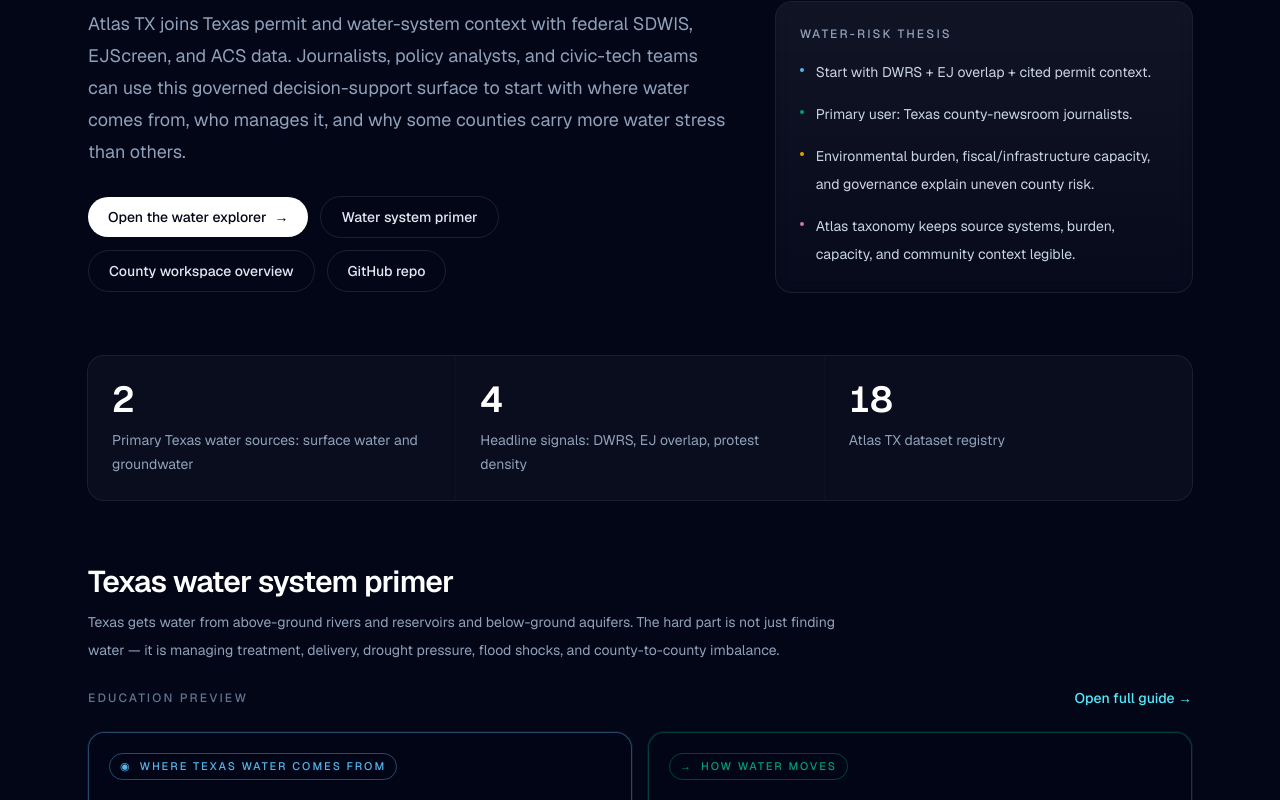
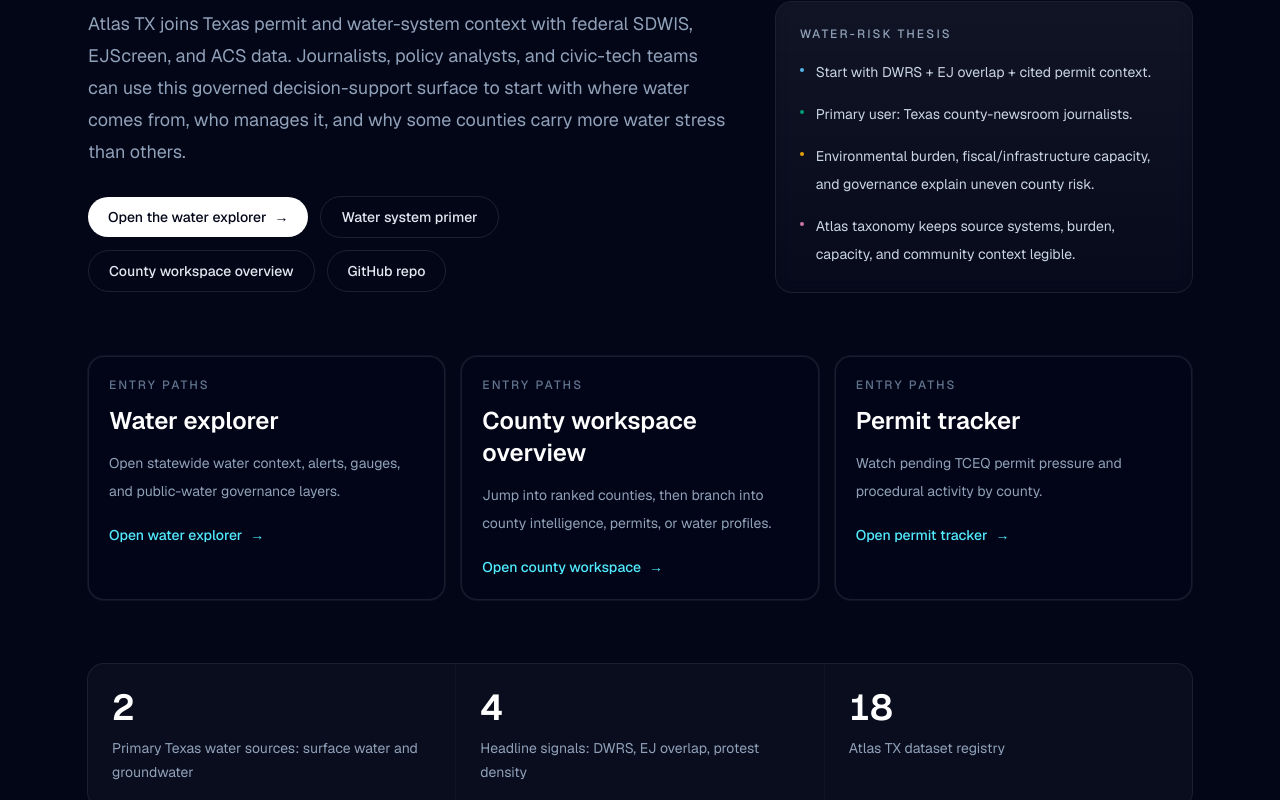
Before and after one commit to sbauwow/atlas-tx, a Next.js app: page / in a window 1280 px wide. Shown: the part 500-1300 px from the top of the page. Built offline with nearby package versions, Linux system fonts and the light colour scheme.

Commit message:
feat: add homepage workflow entry paths

```diff
--- a/src/app/page.tsx
+++ b/src/app/page.tsx
@@ -69,6 +69,30 @@
             <li className="flex gap-3"><span aria-hidden="true" className="mt-2.5 size-1 shrink-0 rounded-full bg-cat-6" />Atlas taxonomy keeps source systems, burden, capacity, and community context legible.</li>
           </ul>
         </aside>
+      </section>
+
+      <section className="grid gap-4 lg:grid-cols-3">
+        <EntryPathCard
+          eyebrow="Entry paths"
+          title="Water explorer"
+          description="Open statewide water context, alerts, gauges, and public-water governance layers."
+          href="/water"
+          cta="Open water explorer"
+        />
+        <EntryPathCard
+          eyebrow="Entry paths"
+          title="County workspace overview"
+          description="Jump into ranked counties, then branch into county intelligence, permits, or water profiles."
+          href="/counties"
+          cta="Open county workspace"
+        />
+        <EntryPathCard
+          eyebrow="Entry paths"
+          title="Permit tracker"
+          description="Watch pending TCEQ permit pressure and procedural activity by county."
+          href="/permits"
+          cta="Open permit tracker"
+        />
       </section>
 
       <section className="grid gap-px overflow-hidden rounded-2xl bg-white/5 ring-1 ring-white/10 sm:grid-cols-3">
@@ -197,3 +221,29 @@
     </div>
   );
 }
+
+function EntryPathCard({
+  eyebrow,
+  title,
+  description,
+  href,
+  cta,
+}: {
+  eyebrow: string;
+  title: string;
+  description: string;
+  href: string;
+  cta: string;
+}) {
+  return (
+    <article className="rounded-2xl border border-white/10 bg-slate-950/30 p-5 ring-1 ring-white/5">
+      <div className="text-xs font-medium uppercase tracking-[0.18em] text-slate-500">{eyebrow}</div>
+      <h2 className="mt-3 text-2xl font-semibold text-white">{title}</h2>
+      <p className="mt-3 text-sm leading-7 text-slate-400">{description}</p>
+      <Link href={href} className="mt-5 inline-flex items-center gap-2 text-sm font-medium text-cyan-300 transition-colors hover:text-cyan-200">
+        {cta}
+        <span aria-hidden="true">→</span>
+      </Link>
+    </article>
+  );
+}
```
Also changed, not shown: 2 other files (tests, documents, lock files or other folders).
